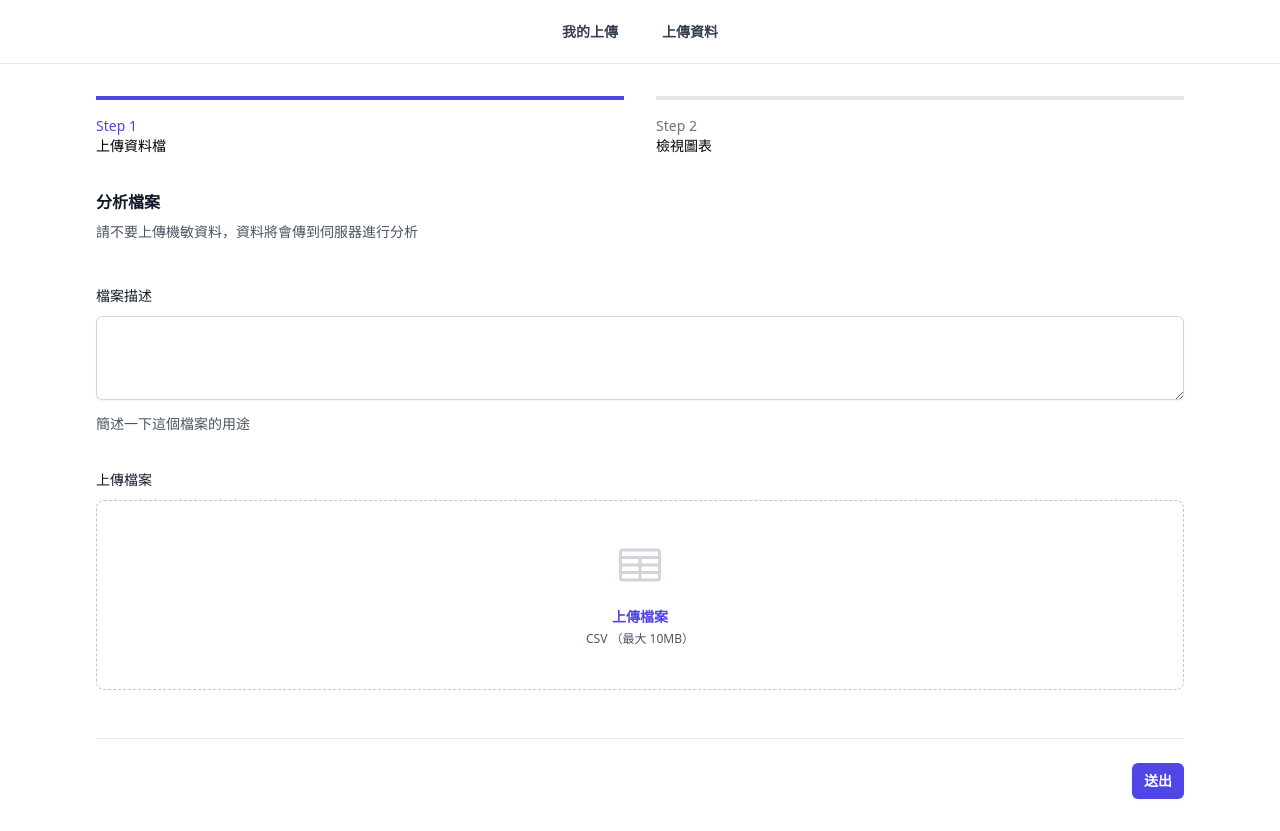
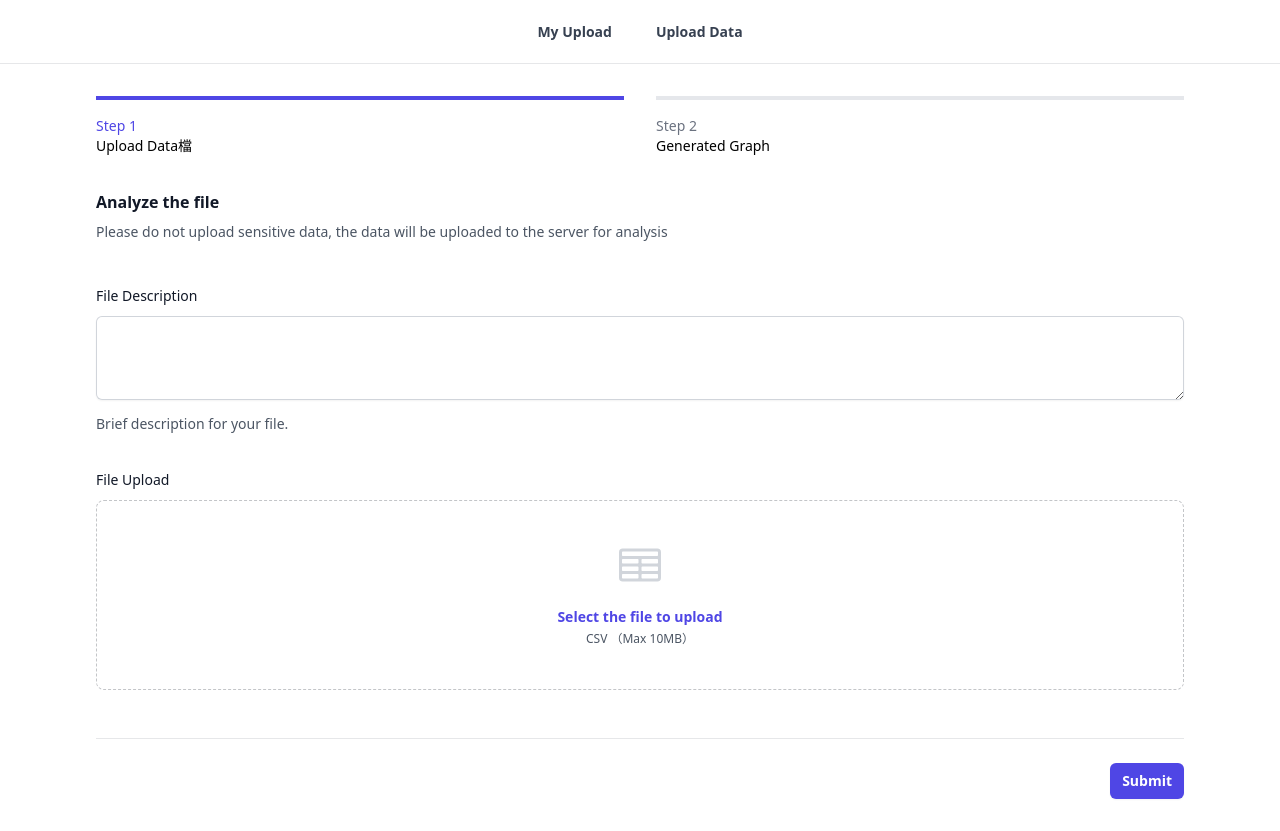
Before and after one commit to hsuan1117/ChartAutoDetector, a Flask app: page /use in a window 1280 px wide. Run offline with Flask 3, Linux system fonts and the light colour scheme; some libraries are stand-ins or nearby versions.

Commit message:
update text

```diff
--- a/app.py
+++ b/app.py
@@ -19,12 +19,12 @@ app.secret_key = 'secret_key'
 class DataForm(FlaskForm):
     file = FileField('file', validators=[
         FileRequired(),
-        FileAllowed(['csv'], '僅限上傳資料檔!')
+        FileAllowed(['csv'], 'Only Data Files!')
     ])
     about = StringField('about', validators=[
         DataRequired()
     ])
-    submit = SubmitField("送出")
+    submit = SubmitField("Submit")
 
 
 def gen_id():
--- a/templates/my.html
+++ b/templates/my.html
@@ -1,5 +1,5 @@
 {% extends "base.html" %}
-{% block title %}已上傳{% endblock %}
+{% block title %}Uploaded{% endblock %}
 {% block main %}
     <div class="flex flex-col w-full">
         <header class="relative inset-x-0 top-0 z-50 flex h-16 border-b border-gray-900/10">
@@ -15,8 +15,8 @@
                     </button>
                 </div>
                 <nav class="hidden md:flex md:gap-x-11 md:text-sm md:font-semibold md:leading-6 md:text-gray-700">
-                    <a href="/my">我的上傳</a>
-                    <a href="/use">上傳資料</a>
+                    <a href="/my">My Upload</a>
+                    <a href="/use">Upload Data</a>
                 </nav>
                 <div class="flex flex-1 items-center justify-end gap-x-8">
                 </div>
--- a/templates/use.html
+++ b/templates/use.html
@@ -15,8 +15,8 @@
                     </button>
                 </div>
                 <nav class="hidden md:flex md:gap-x-11 md:text-sm md:font-semibold md:leading-6 md:text-gray-700">
-                    <a href="/my">我的上傳</a>
-                    <a href="/use">上傳資料</a>
+                    <a href="/my">My Upload</a>
+                    <a href="/use">Upload Data</a>
                 </nav>
                 <div class="flex flex-1 items-center justify-end gap-x-8">
                 </div>
@@ -30,14 +30,14 @@
                         <div class="flex flex-col border-l-4 border-indigo-600 py-2 pl-4 md:border-l-0 md:border-t-4 md:pb-0 md:pl-0 md:pt-4"
                              aria-current="step">
                             <span class="text-sm font-medium text-indigo-600">Step 1</span>
-                            <span class="text-sm font-medium">上傳資料檔</span>
+                            <span class="text-sm font-medium">Upload Data檔</span>
                         </div>
                     </li>
                     <li class="md:flex-1">
                         <!-- Upcoming Step -->
                         <div class="group flex flex-col border-l-4 border-gray-200 py-2 pl-4 hover:border-gray-300 md:border-l-0 md:border-t-4 md:pb-0 md:pl-0 md:pt-4">
                             <span class="text-sm font-medium text-gray-500 group-hover:text-gray-700">Step 2</span>
-                            <span class="text-sm font-medium">檢視圖表</span>
+                            <span class="text-sm font-medium">Generated Graph</span>
                         </div>
                     </li>
                 </ol>
@@ -46,26 +46,28 @@
                 {{ form.csrf_token }}
                 <div class="space-y-12">
                     <div class="border-b border-gray-900/10 pb-12">
-                        <h2 class="text-base font-semibold leading-7 text-gray-900">分析檔案</h2>
+                        <h2 class="text-base font-semibold leading-7 text-gray-900">Analyze the file</h2>
                         <p class="mt-1 text-sm leading-6 text-gray-600">
-                            請不要上傳機敏資料，資料將會傳到伺服器進行分析
+                            Please do not upload sensitive data, the data will be uploaded to the server for analysis
                         </p>
 
                         <div class="mt-10 grid grid-cols-1 gap-x-6 gap-y-8 sm:grid-cols-6">
                             <div class="col-span-full">
                                 <label for="about"
-                                       class="block text-sm font-medium leading-6 text-gray-900">檔案描述</label>
+                                       class="block text-sm font-medium leading-6 text-gray-900">File Description</label>
                                 <div class="mt-2">
                              <textarea id="about" name="about" rows="3"
                                        class="block w-full rounded-md border-0 py-1.5 text-gray-900 shadow-sm ring-1 ring-inset ring-gray-300 placeholder:text-gray-400 focus:ring-2 focus:ring-inset focus:ring-indigo-600 sm:text-sm sm:leading-6"></textarea>
                                 </div>
                                 <p class="mt-3 text-sm leading-6 text-gray-600">
-                                    簡述一下這個檔案的用途
+                                    Brief description for your file.
                                 </p>
                             </div>
                             <div class="col-span-full">
                                 <label for="file"
-                                       class="block text-sm font-medium leading-6 text-gray-900">上傳檔案</label>
+                                       class="block text-sm font-medium leading-6 text-gray-900">
+                                    File Upload
+                                </label>
 
                                 {% if form.file.errors %}
                                     <ul class="block text-sm font-medium text-red-800">
@@ -85,11 +87,13 @@
                                         <div class="mt-4 flex justify-center text-sm leading-6 text-gray-600">
                                             <label for="file-upload"
                                                    class="relative cursor-pointer rounded-md bg-white font-semibold text-indigo-600 focus-within:outline-none focus-within:ring-2 focus-within:ring-indigo-600 focus-within:ring-offset-2 hover:text-indigo-500">
-                                                <span id="upload-text">上傳檔案</span>
+                                                <span id="upload-text">
+                                                    Select the file to upload
+                                                </span>
                                                 <input id="file-upload" name="file" type="file" class="sr-only">
                                             </label>
                                         </div>
-                                        <p class="text-xs leading-5 text-gray-600">CSV （最大 10MB）</p>
+                                        <p class="text-xs leading-5 text-gray-600">CSV （Max 10MB）</p>
                                     </div>
                                 </div>
                             </div>
```
Also changed, not shown: templates/home.html (+6 -5 lines), templates/show.html (+22 -17 lines).
